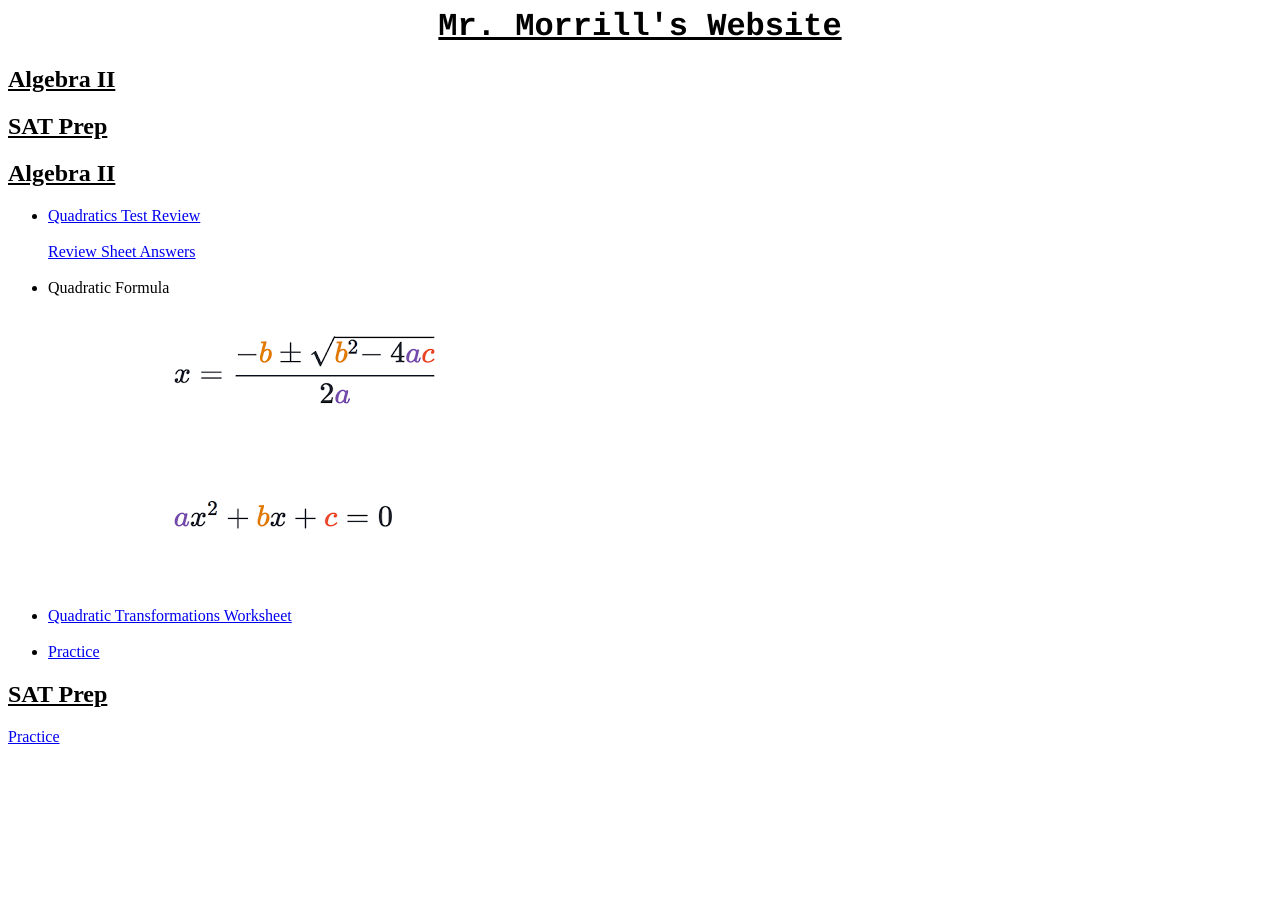
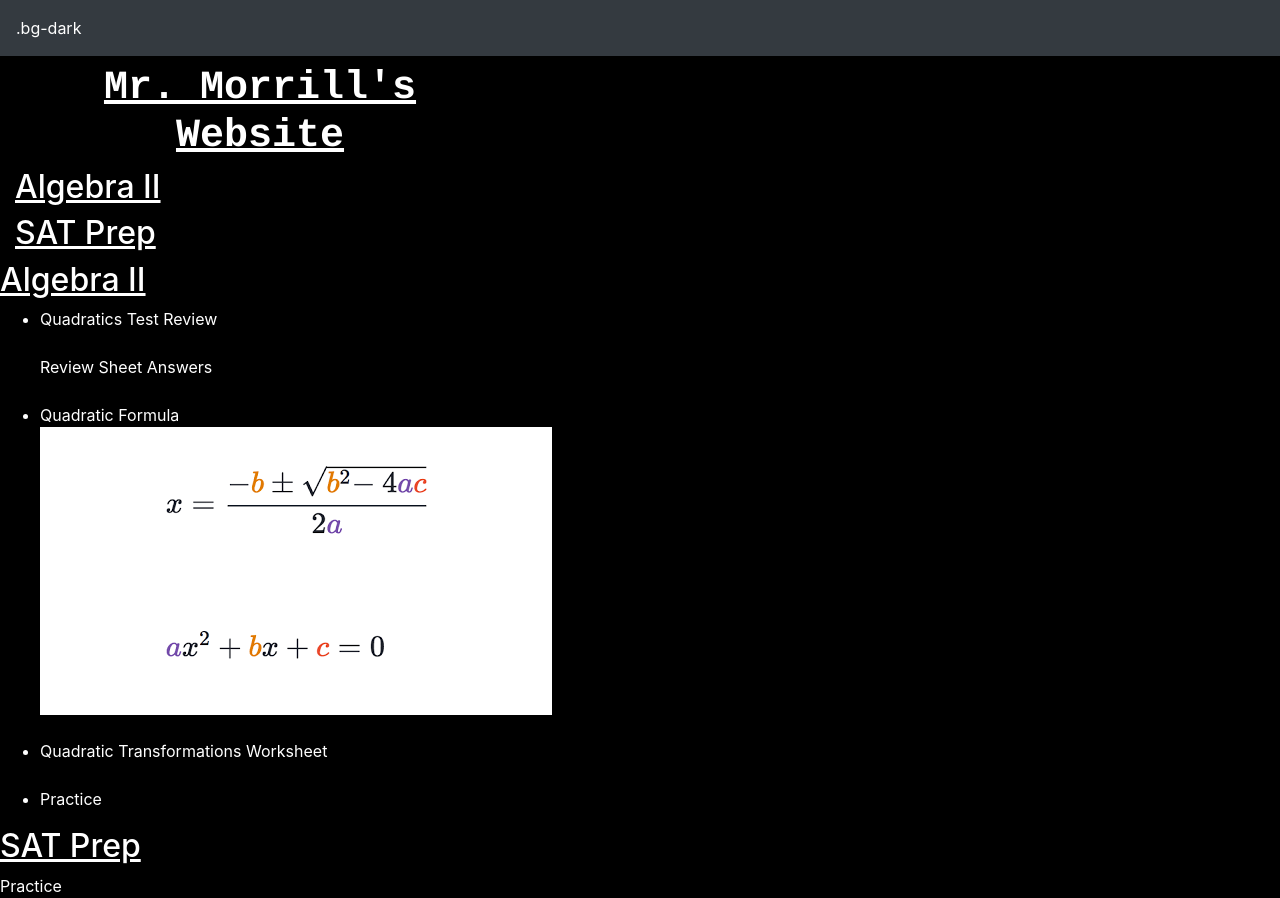
Before and after one commit to cmorrill421/cmorrill421.github.io, a plain HTML site: page index.html in a window 1280 px wide. Before the commit the page ends 800 px from the top, so only its background shows below. Drawn offline with nearby package versions, Linux system fonts and the light colour scheme.

Commit message:
Update index.html

```diff
--- a/index.html
+++ b/index.html
@@ -1,3 +1,14 @@
+<!DOCTYPE html>
+
+<html>
+
+<head>
+  <title>Mr. Morrill's Webpage</title>
+  <meta charset="utf-8"/>
+  <link rel="stylesheet" href="https://stackpath.bootstrapcdn.com/bootstrap/4.4.1/css/bootstrap.min.css" integrity="sha384-Vkoo8x4CGsO3+Hhxv8T/Q5PaXtkKtu6ug5TOeNV6gBiFeWPGFN9MuhOf23Q9Ifjh" crossorigin="anonymous">
+  <link rel="stylesheet" type="text/css" href="styles.css">
+
+  <div class="p-3 mb-2 bg-dark text-white">.bg-dark</div>
 </head>
 
 <header class="container">
```
